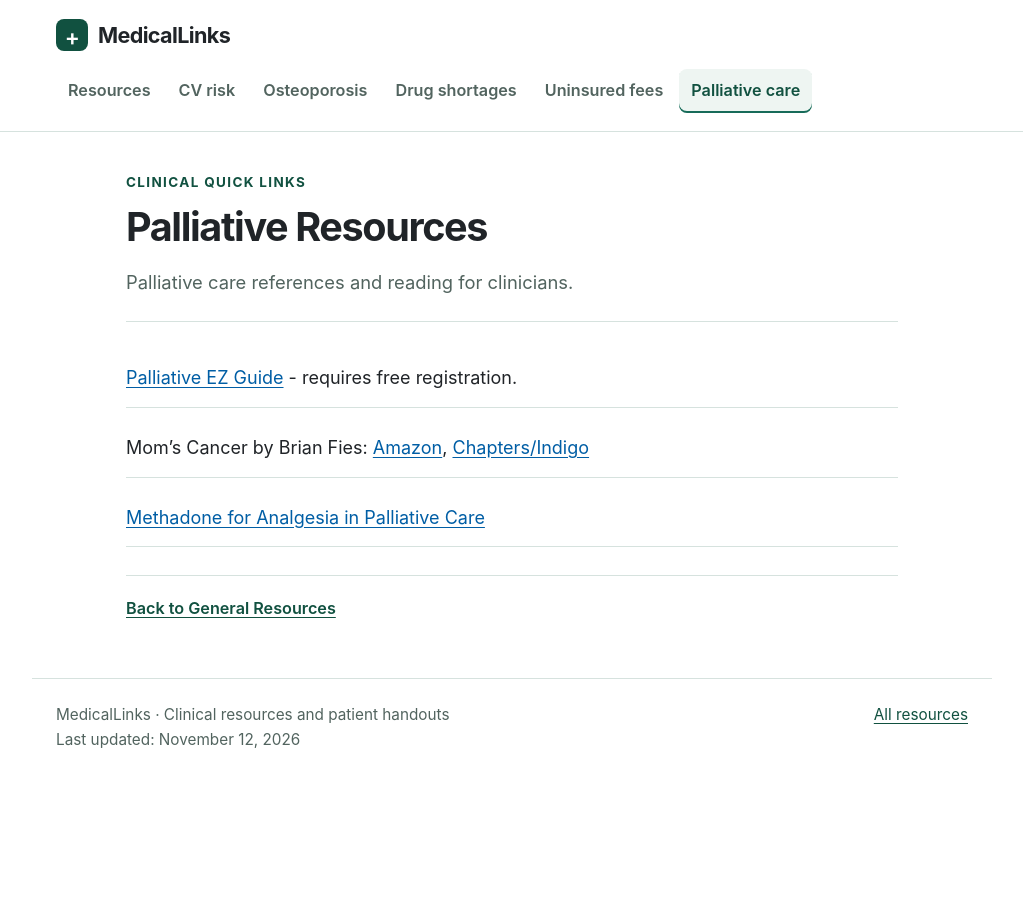
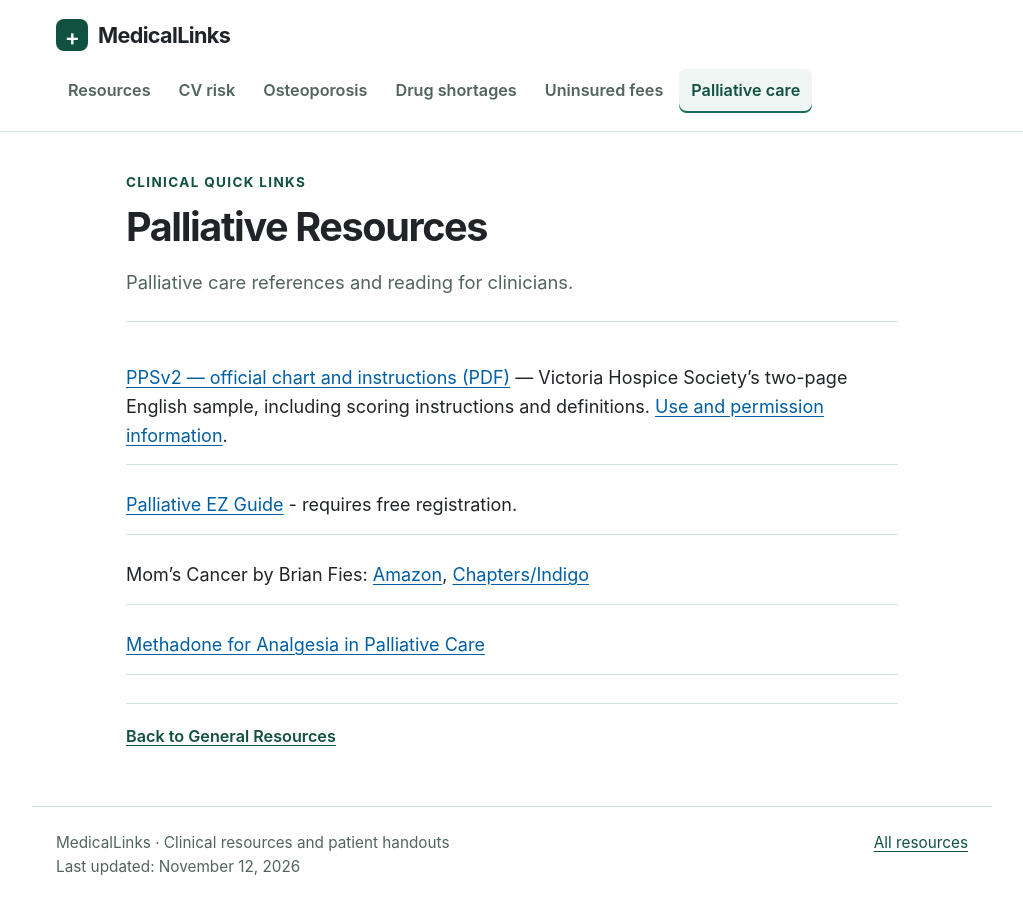
Before and after one commit to medicalchange/med-info, a Jekyll site: the page built from site/palliative-resources.md, in a window 1280 px wide. Shown: the whole page, without its empty margins (128-1151 px from the left). Built offline with Jekyll 4.4.1, drawn with Linux system fonts in a browser that asks for light colours.

Commit message:
Add official Victoria Hospice PPSv2 chart and instructions link

```diff
--- a/site/palliative-resources.md
+++ b/site/palliative-resources.md
@@ -8,6 +8,7 @@ back_url: /
 back_label: Back to General Resources
 ---
 
+- [PPSv2 — official chart and instructions (PDF)](https://victoriahospice.org/wp-content/uploads/2019/12/PPSv2-English-Sample.pdf) — Victoria Hospice Society's two-page English sample, including scoring instructions and definitions. [Use and permission information](https://victoriahospice.org/how-we-can-help/clinical-tools/).
 - [Palliative EZ Guide](https://palliativeezguide.ca/) - requires free registration.
 - Mom's Cancer by Brian Fies: [Amazon](http://www.amazon.com/gp/product/0810971070?tag=abramsbook03a-20), [Chapters/Indigo](https://www.chapters.indigo.ca/en-ca/books/moms-cancer/9780810971073-item.html)
 - [Methadone for Analgesia in Palliative Care](https://www.virtualhospice.ca/learninghub)
```
